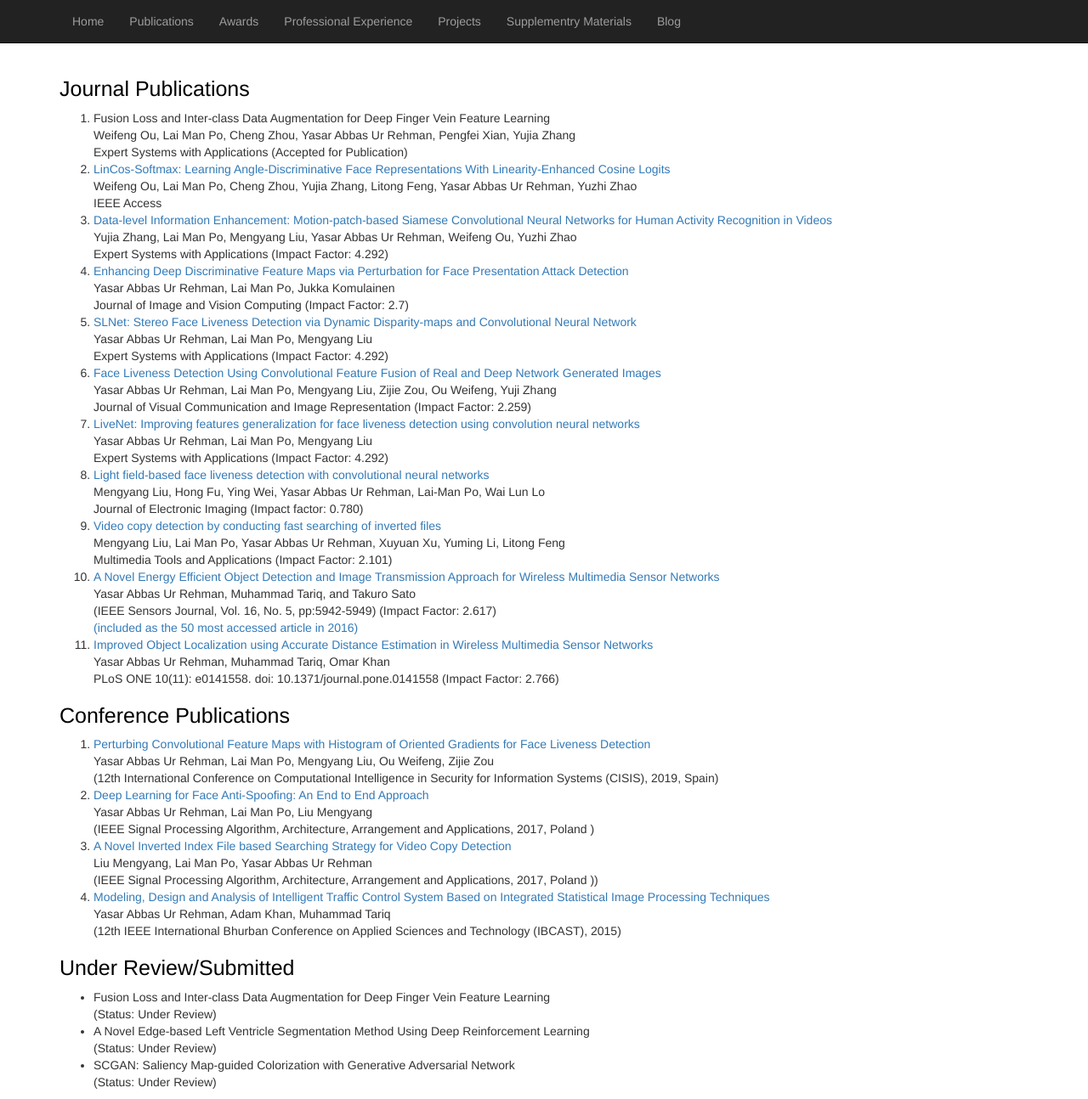
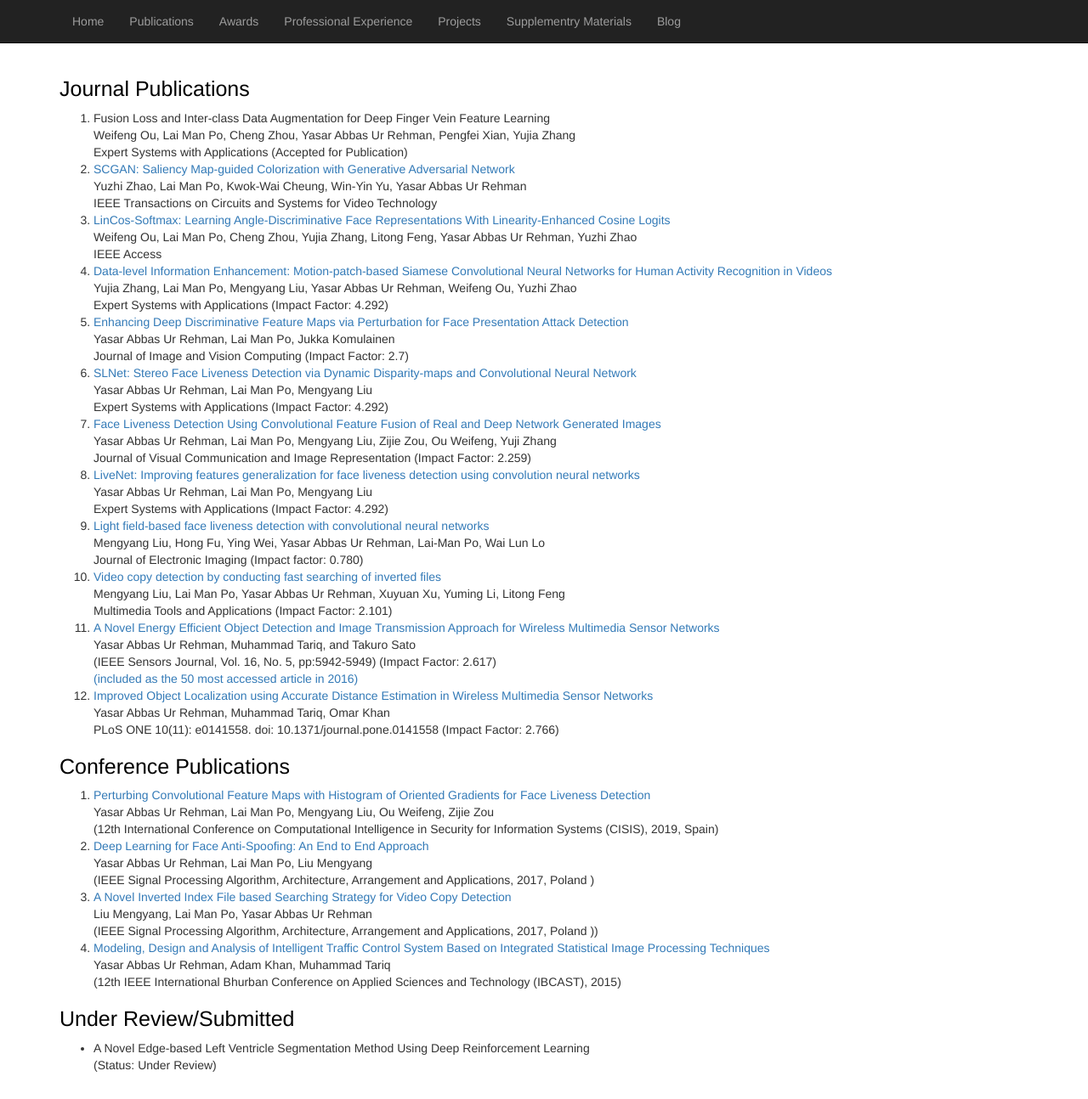
Before and after one commit to yasar-rehman/yasar, a Jekyll site: the page built from publications.md, in a window 1280 px wide. Shown: the whole page at 85% size. Built offline with Jekyll 4.4.1, drawn with Linux system fonts in a browser that asks for light colours; some web fonts are replaced; our own code applies the rules of GitHub Pages for plain Markdown files.

Commit message:
Update publications.md

```diff
--- a/publications.md
+++ b/publications.md
@@ -7,6 +7,9 @@
  <li>Fusion Loss and Inter-class Data Augmentation for Deep Finger Vein Feature Learning <br>
  Weifeng Ou, Lai Man Po, Cheng Zhou, Yasar Abbas Ur Rehman, Pengfei Xian, Yujia Zhang <br>
  Expert Systems with Applications (Accepted for Publication)</li>
+ <li><a href = "https://arxiv.org/pdf/2011.11377.pdf">SCGAN: Saliency Map-guided Colorization with Generative Adversarial Network</a><br>
+ Yuzhi Zhao, Lai Man Po, Kwok-Wai Cheung, Win-Yin Yu, Yasar Abbas Ur Rehman<br>
+ IEEE Transactions on Circuits and Systems for Video Technology</li>
 <li><a href="https://ieeexplore.ieee.org/document/9116942">LinCos-Softmax: Learning Angle-Discriminative Face Representations With Linearity-Enhanced Cosine Logits</a><br>
 Weifeng Ou, Lai Man Po, Cheng Zhou, Yujia Zhang, Litong Feng, Yasar Abbas Ur Rehman, Yuzhi Zhao<br>
 IEEE Access</li>
@@ -96,11 +99,8 @@ Yasar Abbas Ur Rehman, Adam Khan, Muhammad Tariq   <br>
 
 <h1 style="color:black; font-size:25px">Under Review/Submitted</h1>
 <ul>
-<li> Fusion Loss and Inter-class Data Augmentation for Deep Finger Vein Feature Learning <br>
-     (Status: Under Review) </li>
+
  <li> A Novel Edge-based Left Ventricle Segmentation Method Using Deep Reinforcement Learning <br>
-     (Status: Under Review) </li>
-  <li> SCGAN: Saliency Map-guided Colorization with Generative Adversarial Network <br>
      (Status: Under Review) </li>
   </ul>
 
```
